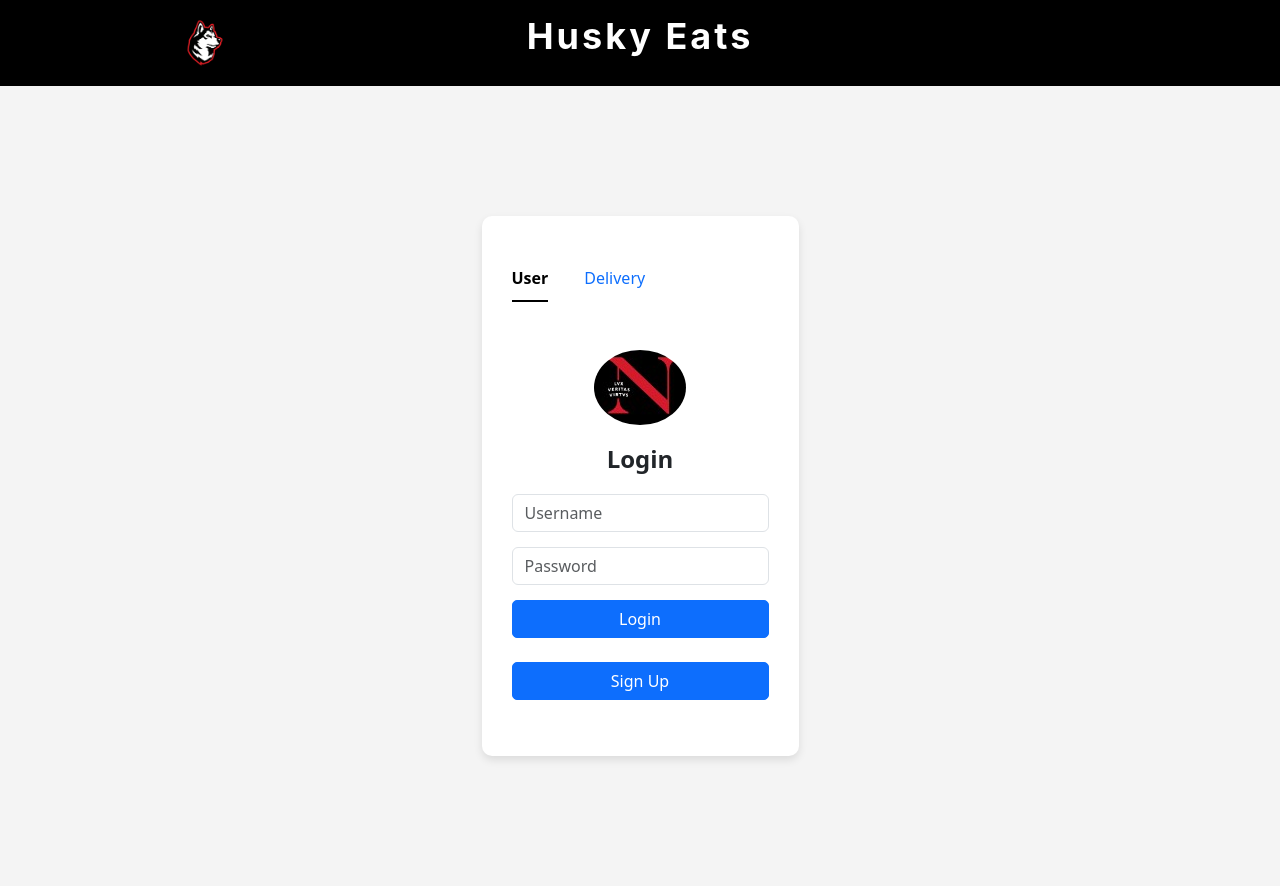
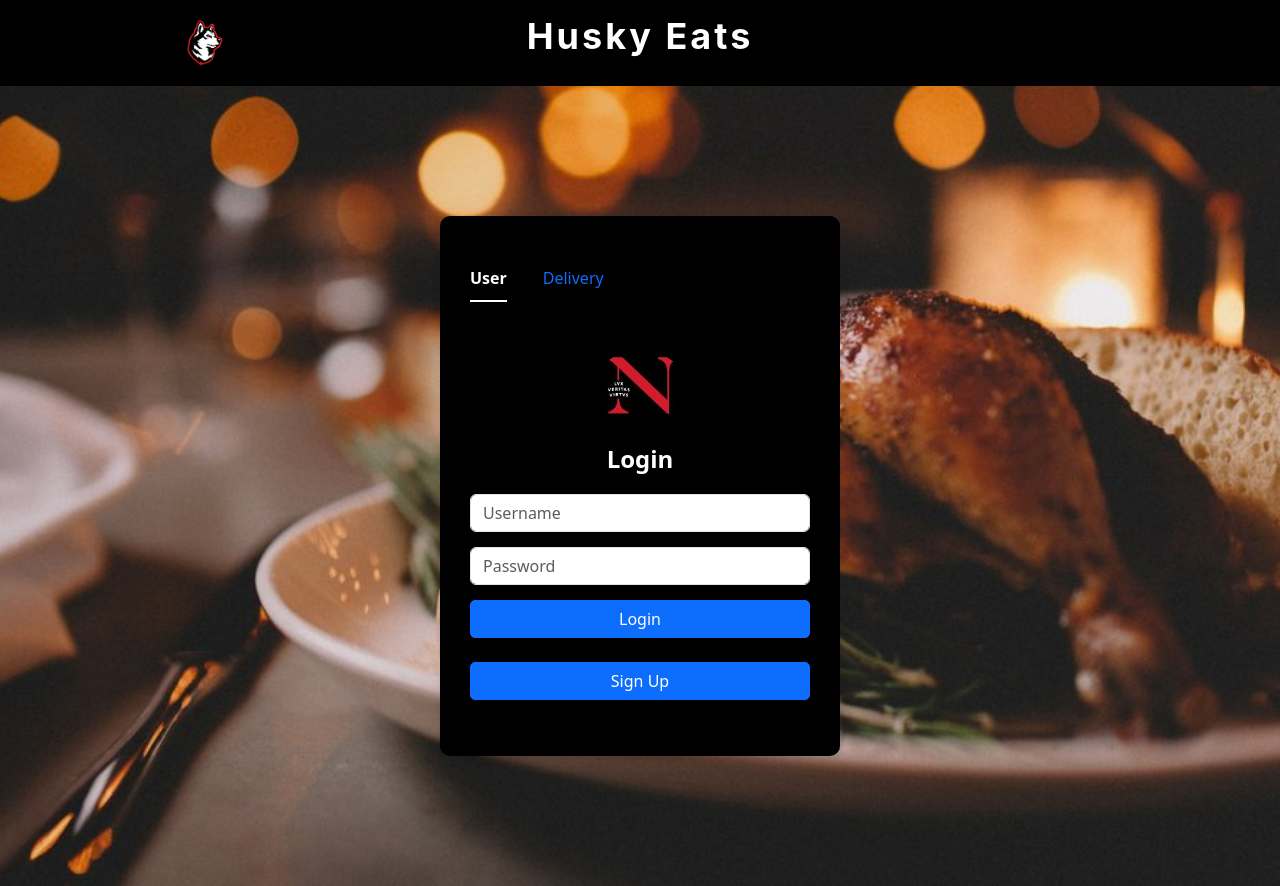
Before and after one commit to balaji2417/HuskyEats, a Flask app: page /home in a window 1280 px wide. Run offline with Flask 3, Linux system fonts and the light colour scheme.

Commit message:
Sign up and login fixed

```diff
--- a/Web_Files/main.py
+++ b/Web_Files/main.py
@@ -7,7 +7,7 @@ app = Flask(__name__)
 conn = mysql.connector.connect(
     host="localhost",  # Change to your host, e.g., "127.0.0.1" or "your_host"
     user="root",  # Replace with your MySQL username
-    password="Sqlafrah@123",  # Replace with your MySQL password
+    password="root",  # Replace with your MySQL password
     database="husky_eats"  # Replace with the database name
 )
 if conn.is_connected():
--- a/Web_Files/templates/login.html
+++ b/Web_Files/templates/login.html
@@ -31,20 +31,24 @@
 
     /* Login Section */
     #login {
-      display: flex;
+         display: flex;
       justify-content: center;
       align-items: center;
-      height: 100vh;
-      background-color: #f4f4f4;
+      height: 100vh; /* Make the form take up full screen height */
+      background: url("{{ url_for('static', filename='bg.jpg') }}") no-repeat center center;
+      background-size: cover;
     }
 
 
     #login_in {
-      background: white;
+      background: black;
       border-radius: 10px;
       padding: 40px 30px;
       box-shadow: 0px 4px 8px rgba(0, 0, 0, 0.1);
       text-align: center;
+      width: 100%;
+      max-width: 400px;
+      color: white; /* Set max width for form */
     }
 
     /* Heading inside Login Box */
@@ -108,7 +112,7 @@
     <div id="login_in">
  <ul class="nav nav-underline">
   <li class="nav-item">
-    <a class="nav-link active" aria-current="page" href="#">User</a>
+    <a style = "color:white" class="nav-link active" aria-current="page" href="#">User</a>
   </li>
   <li class="nav-item">
  <a class="nav-link" href="{{ url_for('delivery_agent_login') }}">Delivery</a>
```
Also changed, not shown: Web_Files/templates/delivery_agent.html (+10 -6 lines), Web_Files/images/output_image.jpg (deleted).
